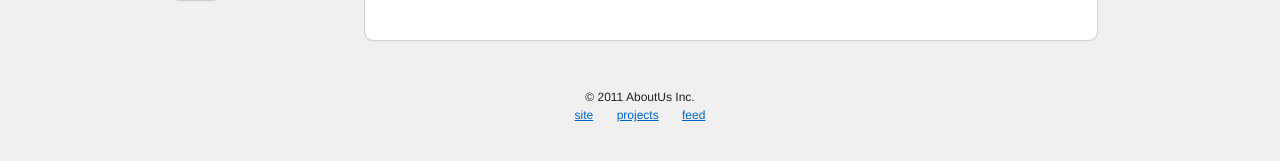
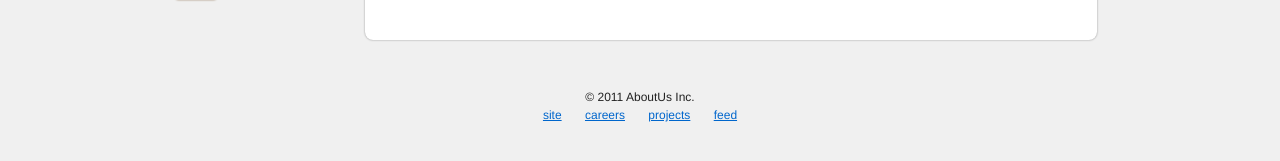
Before and after one commit to AboutUs/devblog, a Jekyll site: the page built from index.markdown, in a window 1280 px wide. Shown: the part 561-722 px from the top of the page. Built offline with Jekyll 4.4.1, drawn with Linux system fonts in a browser that asks for light colours; Markdown is read by kramdown in place of the engine named in the settings.

Commit message:
Put careers link in footer

```diff
--- a/_layouts/default.html
+++ b/_layouts/default.html
@@ -73,6 +73,7 @@
           &copy; 2011 AboutUs Inc.
         </div>
         <a href="http://www.aboutus.org">site</a>
+        <a href="http://www.aboutus.org/careers">careers</a>
         <a href="http://github.com/AboutUs">projects</a>
         <a class="last" href="http://feeds.feedburner.com/DevAboutusorg">feed</a>
 
```
